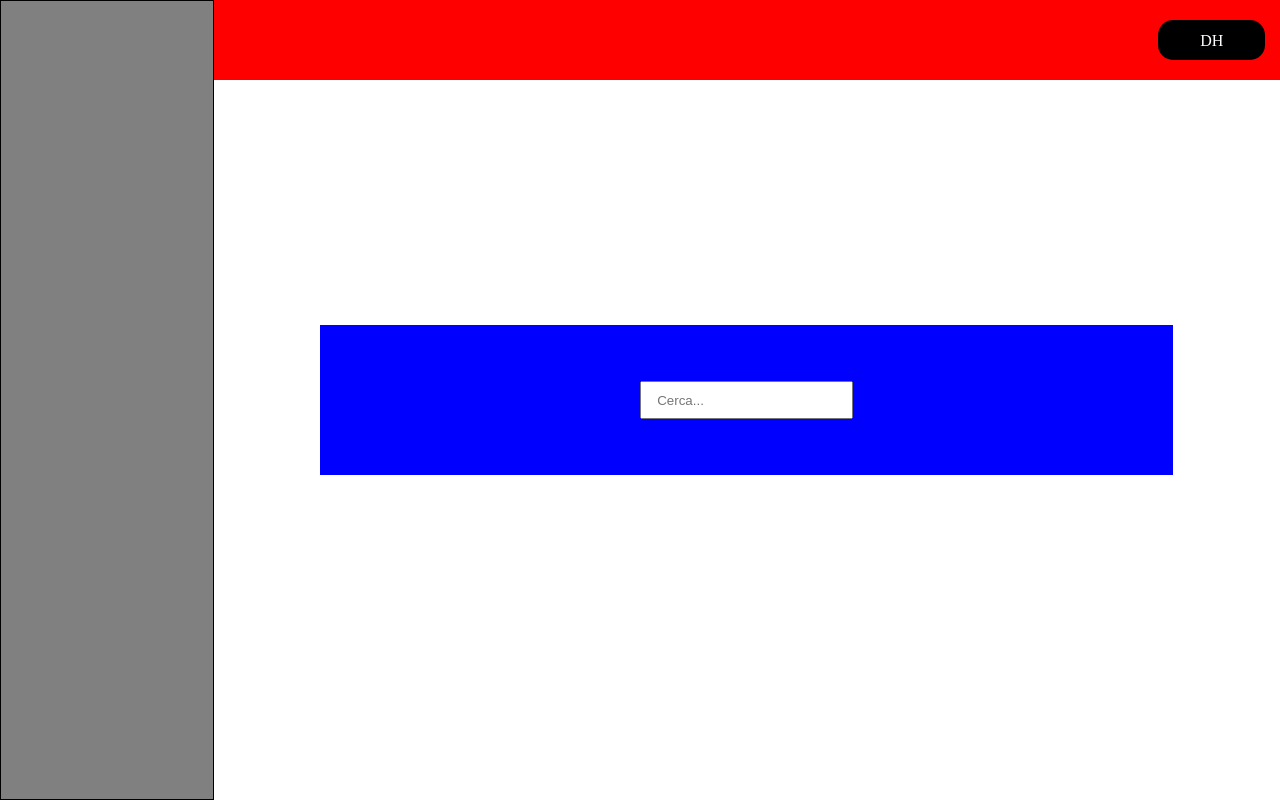
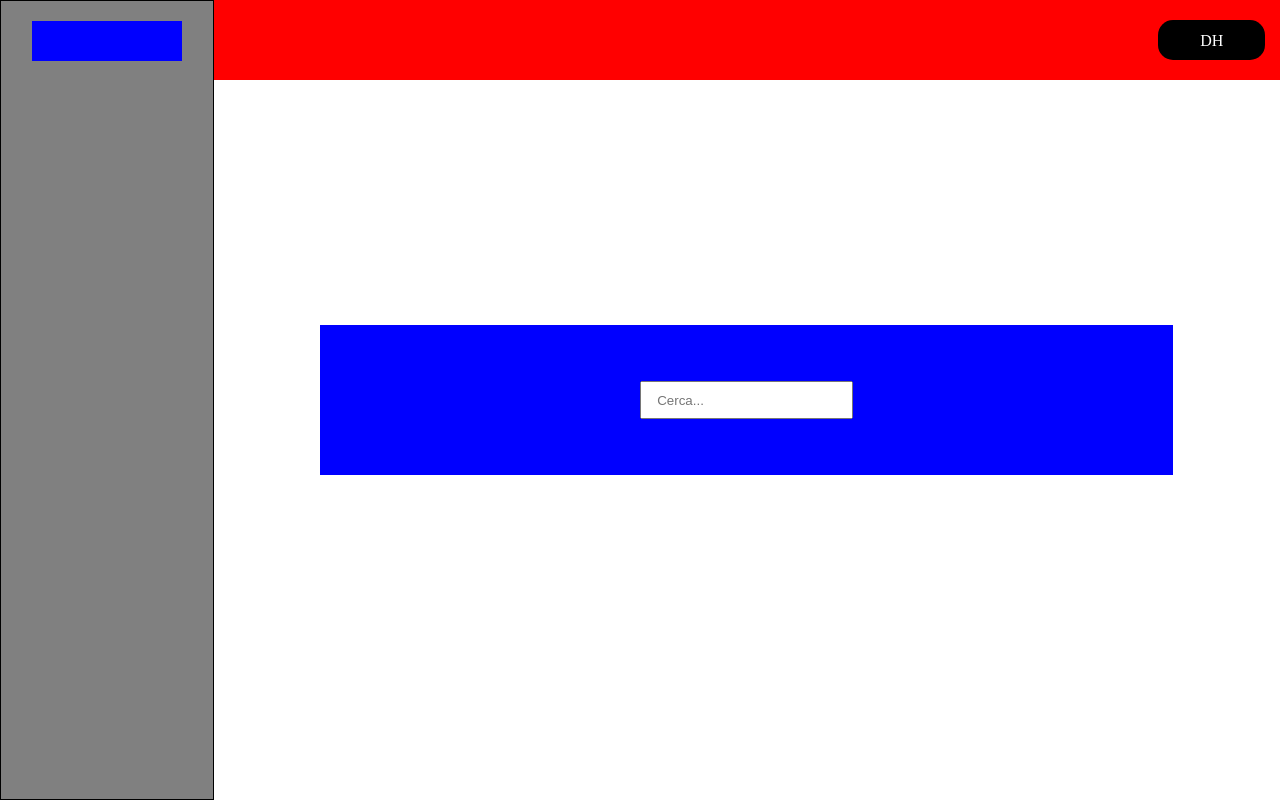
Before and after one commit to godzi92/esercitazione-test, a plain HTML site: page index.html in a window 1280 px wide. Drawn offline with Linux system fonts and the light colour scheme.

Commit message:
add placeholder

```diff
--- a/index.html
+++ b/index.html
@@ -10,7 +10,7 @@
   <body>
     <div class="container">
       <aside>
-
+        <div class="placeholder"></div>
       </aside>
       <div class="wrapper-nav-arti">
         <nav>
--- a/stile.css
+++ b/stile.css
@@ -4,7 +4,6 @@
   padding: 0;
 }
 .container {
-  position: relative;
   display: flex;
   height: 100vh;
   max-height: 100vh;
@@ -20,7 +19,6 @@ aside {
   background-color: grey;
 }
 .placeholder {
-  position: absolute;
   width: 150px;
   height: 40px;
   background-color: blue;
```
